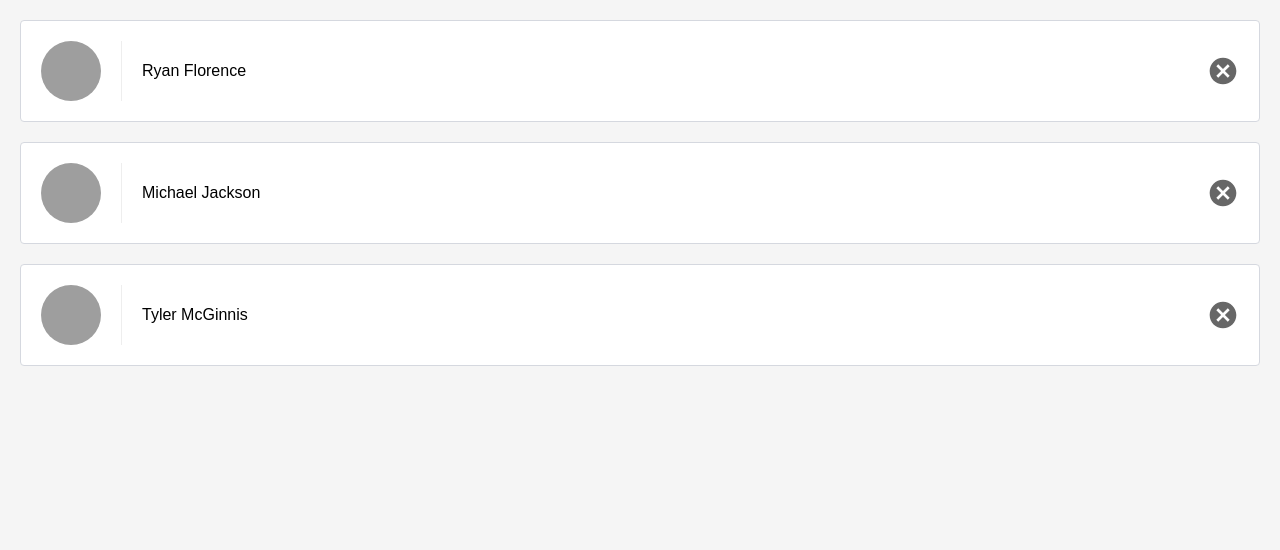
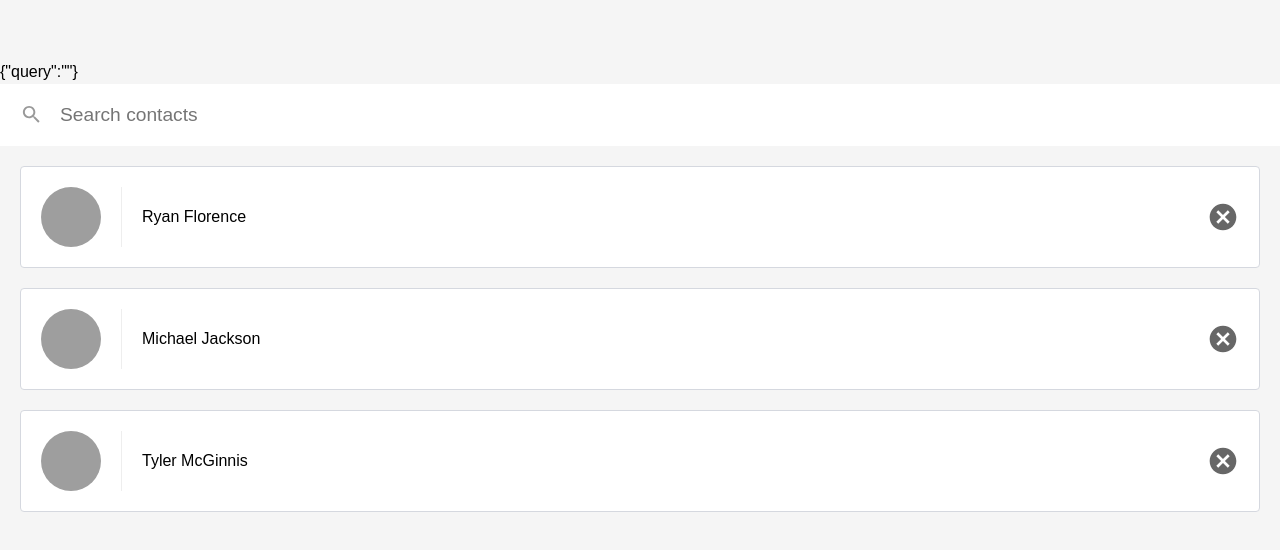
Before and after one commit to ShaggyT/react-contacts, a React (Create React App) app: page / in a window 1280 px wide. Shown: the top 550 px of the page. Built offline with nearby package versions, Linux system fonts and the light colour scheme.

Commit message:
Convert ListContacts to a controlled component with a search field

```diff
--- a/src/ListContacts.js
+++ b/src/ListContacts.js
@@ -1,10 +1,38 @@
-import React from 'react'
+import React, { Component } from 'react'
 import PropTypes from 'prop-types'
 
-function ListContacts(props) {
+class ListContacts extends Component {
+  static propTypes = {
+      contacts: PropTypes.array.isRequired,
+      onDeleteContact: PropTypes.func.isRequired
+  }
+
+  state = {
+    query: ''
+  }
+
+  updateQuery = (query) => {
+    let trimmedQuery = query.replace(/^\s+/, '')
+    this.setState({
+      query: trimmedQuery
+    })
+  }
+
+  render(){
     return(
+      <div className="list-contacts">
+        {JSON.stringify(this.state)}
+        <div className="list-contact-top">
+          <input
+            className='search-contacts'
+            type='text'
+            placeholder='Search contacts'
+            value={this.state.query}
+            onChange={(event) => this.updateQuery(event.target.value)}
+          />
+        </div>
         <ol className="contact-list">
-      {props.contacts.map((contact) => (
+          {this.props.contacts.map((contact) => (
           <li key={contact.id} className="contact-list-item">
             <div className="contact-avatar" style={{
               backgroundImage: `url(${contact.avatarURL})`
@@ -14,17 +42,14 @@
               <p>{contact.detail}</p>
             </div>
             <button
-           onClick={() => props.onDeleteContact(contact)}
+               onClick={() => this.props.onDeleteContact(contact)}
                className="contact-remove">Remove</button>
           </li>
           ))}
         </ol>
+      </div>
     )
   }
-
-ListContacts.propTypes = {
-    contacts: PropTypes.array.isRequired,
-    onDeleteContact: PropTypes.func.isRequired
 }
 
 export default ListContacts
```
Lines whose indentation alone changed are shown as unchanged.
